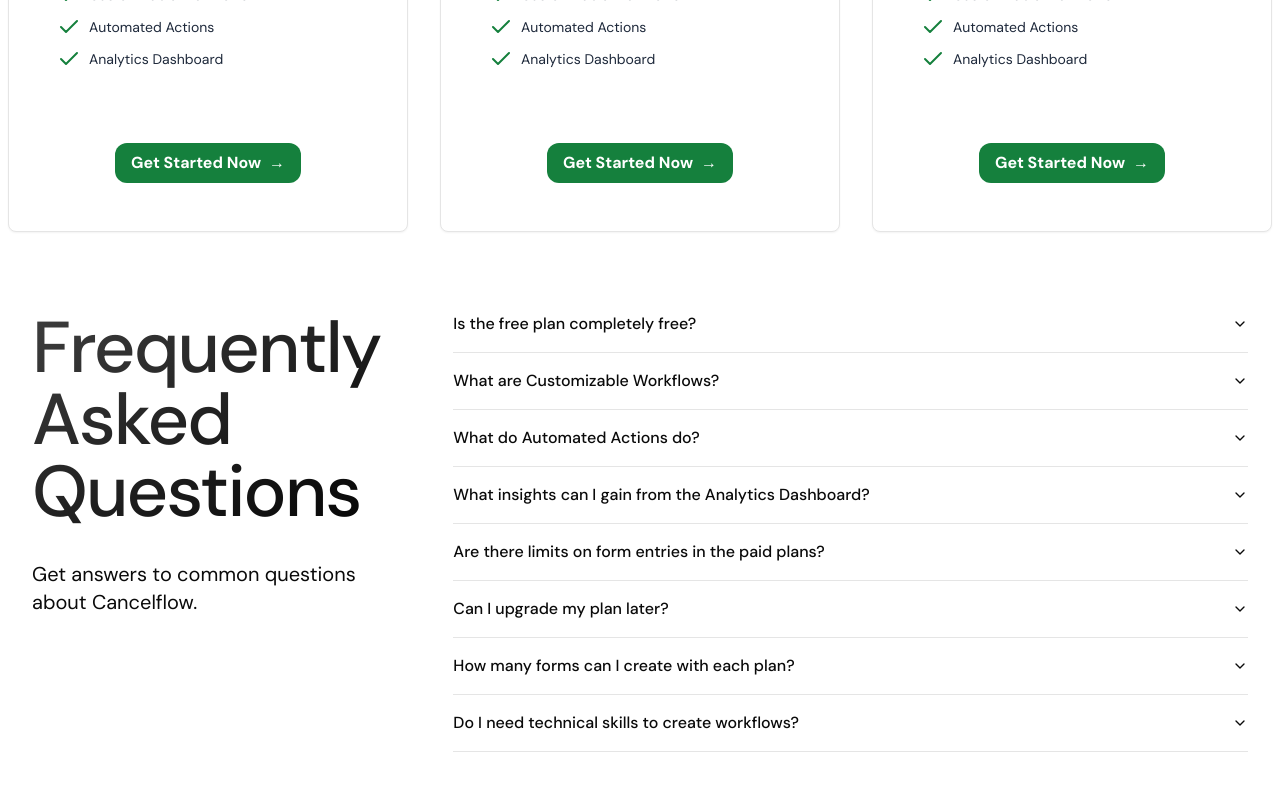
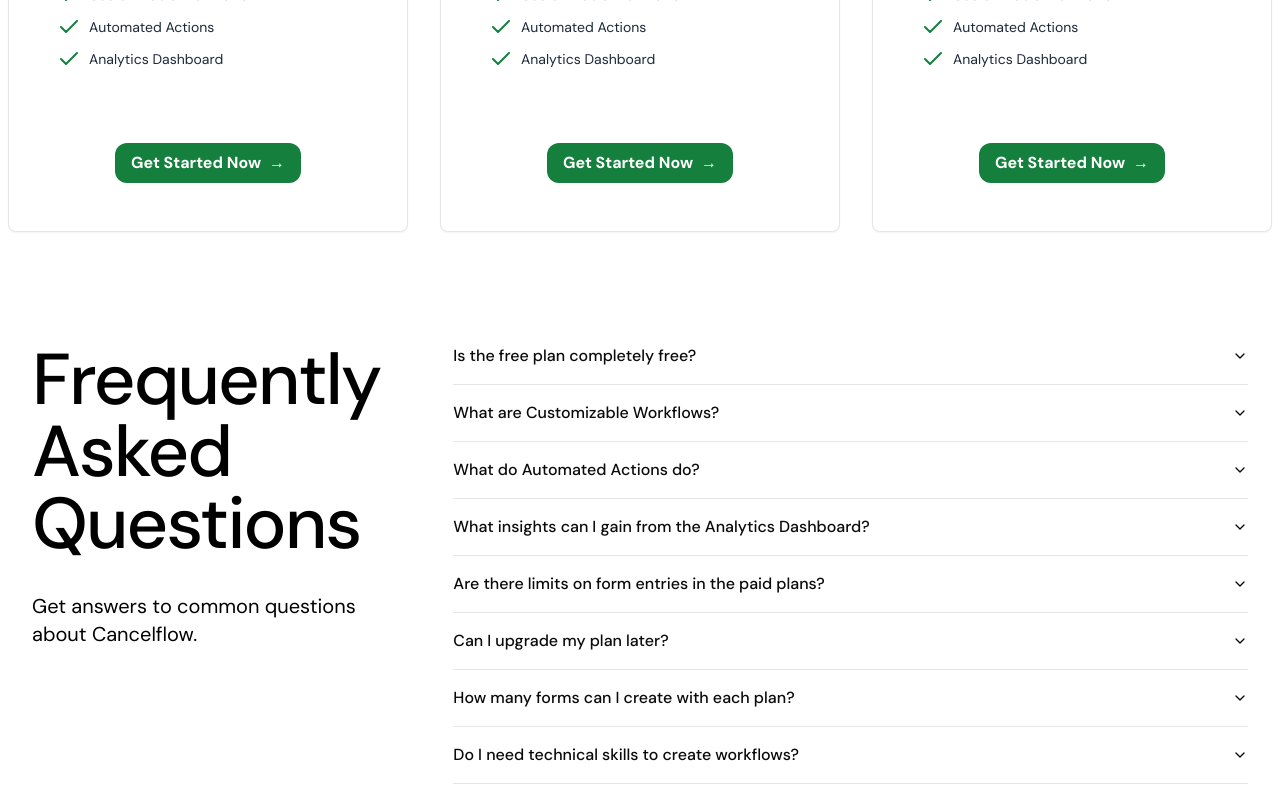
Before and after one commit to eersnington/cancelflow, a Next.js app: page / in a window 1280 px wide. Shown: the part 3782-4582 px from the top of the page. Built offline with nearby package versions, Linux system fonts and the light colour scheme; no server answers.

Commit message:
Update faq-section.tsx

```diff
--- a/src/components/sections/faq-section.tsx
+++ b/src/components/sections/faq-section.tsx
@@ -8,13 +8,13 @@ import { faqData } from "@/lib/constant";
 
 export function FAQSection() {
     return (
-        <section className="container max-w-7xl py-16 mx-auto" id="faq">
+        <section className="container mt-8 max-w-7xl py-16 mx-auto" id="faq">
             <div className="grid grid-cols-1 md:grid-cols-3 gap-12">
                 <div className="md:col-span-1">
-                    <p className="bg-gradient-to-br from-neutral-700 to-black py-4 bg-clip-text text-left text-4xl md:text-7xl font-medium tracking-tight text-transparent">
+                    <p className="text-black dark:text-white py-4 text-left text-4xl md:text-7xl font-medium tracking-tight">
                         Frequently Asked Questions
                     </p>
-                    <p className="text-xl font-normal mt-4 text-left">
+                    <p className="text-black dark:text-white text-xl font-normal mt-4 text-left">
                         Get answers to common questions about Cancelflow.
                     </p>
                 </div>
```
